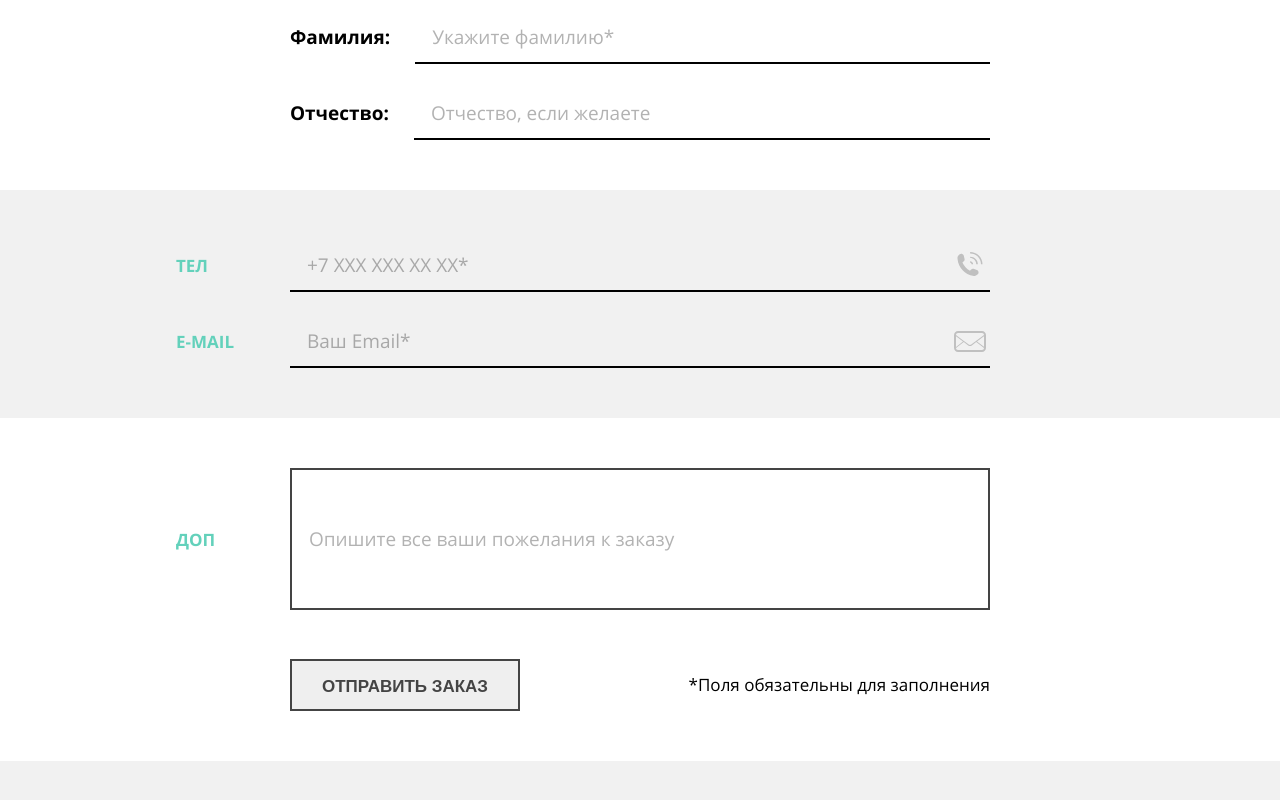
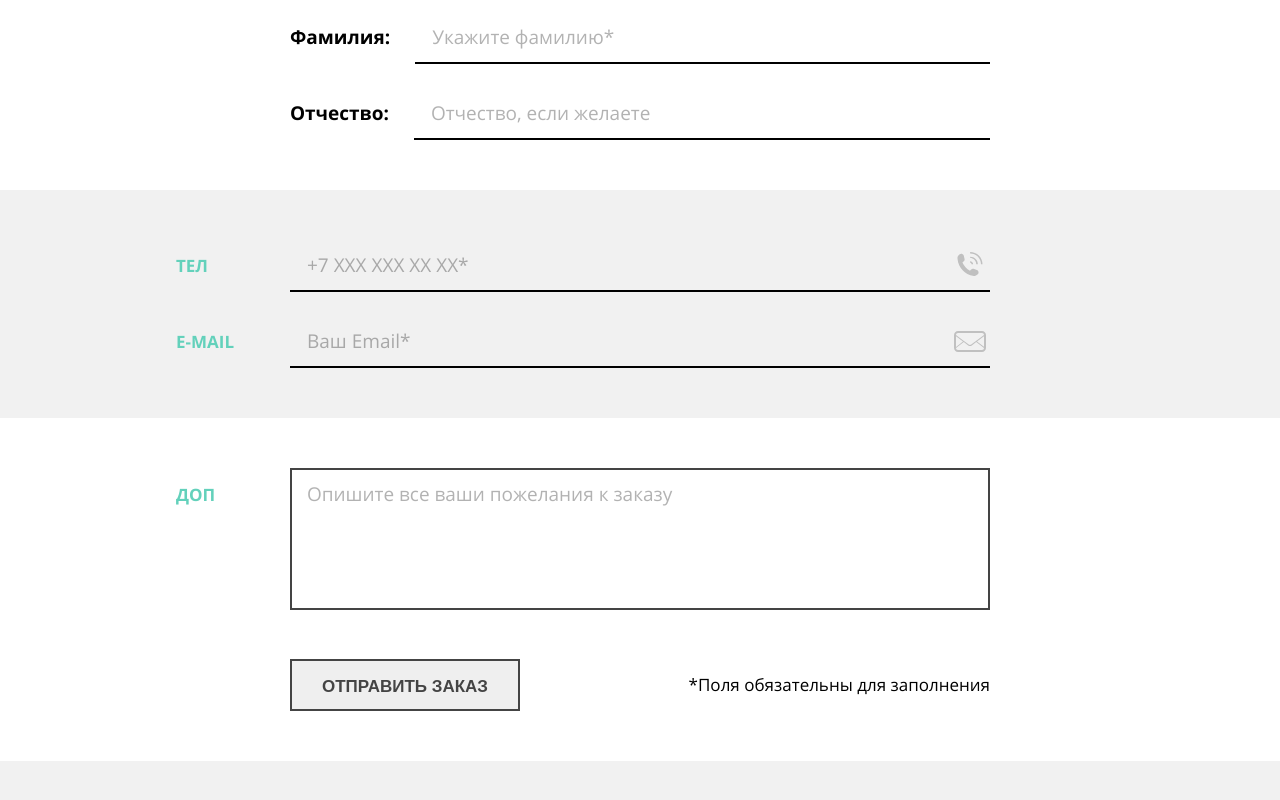
Before and after one commit to Ilyalinich/1500115-mishka-21, a website: page source/form.html in a window 1280 px wide. Shown: the part 1100-1900 px from the top of the page. Drawn offline with nearby package versions, Linux system fonts and the light colour scheme; files that its build step writes are made by us from their sources; files whose address does not match are found by name.

Commit message:
Исправления в инпутах для страницы формы

```diff
--- a/source/form.html
+++ b/source/form.html
@@ -178,7 +178,7 @@
           <div class="order-form__wrapper">
             <div class="order-form__wishes">
               <label class="order-form__label order-form__label--legend-style" for="wishes-note">Доп</label>
-              <input class="order-form__input order-form__input--large order-form__inner-container " name="wishes-note" id="wishes-note" placeholder="Опишите все ваши пожелания к заказу">
+              <textarea class="order-form__input order-form__input--large order-form__inner-container " name="wishes-note" id="wishes-note" placeholder="Опишите все ваши пожелания к заказу"></textarea>
             </div>
             <div class="order-form__footer">
               <p class="order-form__reminder">*Поля обязательны для заполнения</p>
--- a/source/sass/blocks/order-form.scss
+++ b/source/sass/blocks/order-form.scss
@@ -355,7 +355,7 @@
   display: block;
   width: 100%;
   min-height: 52px;
-  padding: 0;
+  padding: 17px 0 15px;
   box-sizing: border-box;
   border: none;
   border-bottom: 2px solid $color-basic-black;
@@ -368,7 +368,7 @@
 
   @media (min-width: $tablet-width) {
     font-size: 19px;
-    padding-left: 17px;
+    padding: 12px 17px 12px;
   }
 
   &:hover,
@@ -398,8 +398,10 @@
 
   &--large {
     border: 2px solid $color-basic-grey;
-    padding: 17px;
+    padding: 15px;
     min-height: 142px;
+    resize: none;
+    overflow: auto;
   }
 }
 
```
